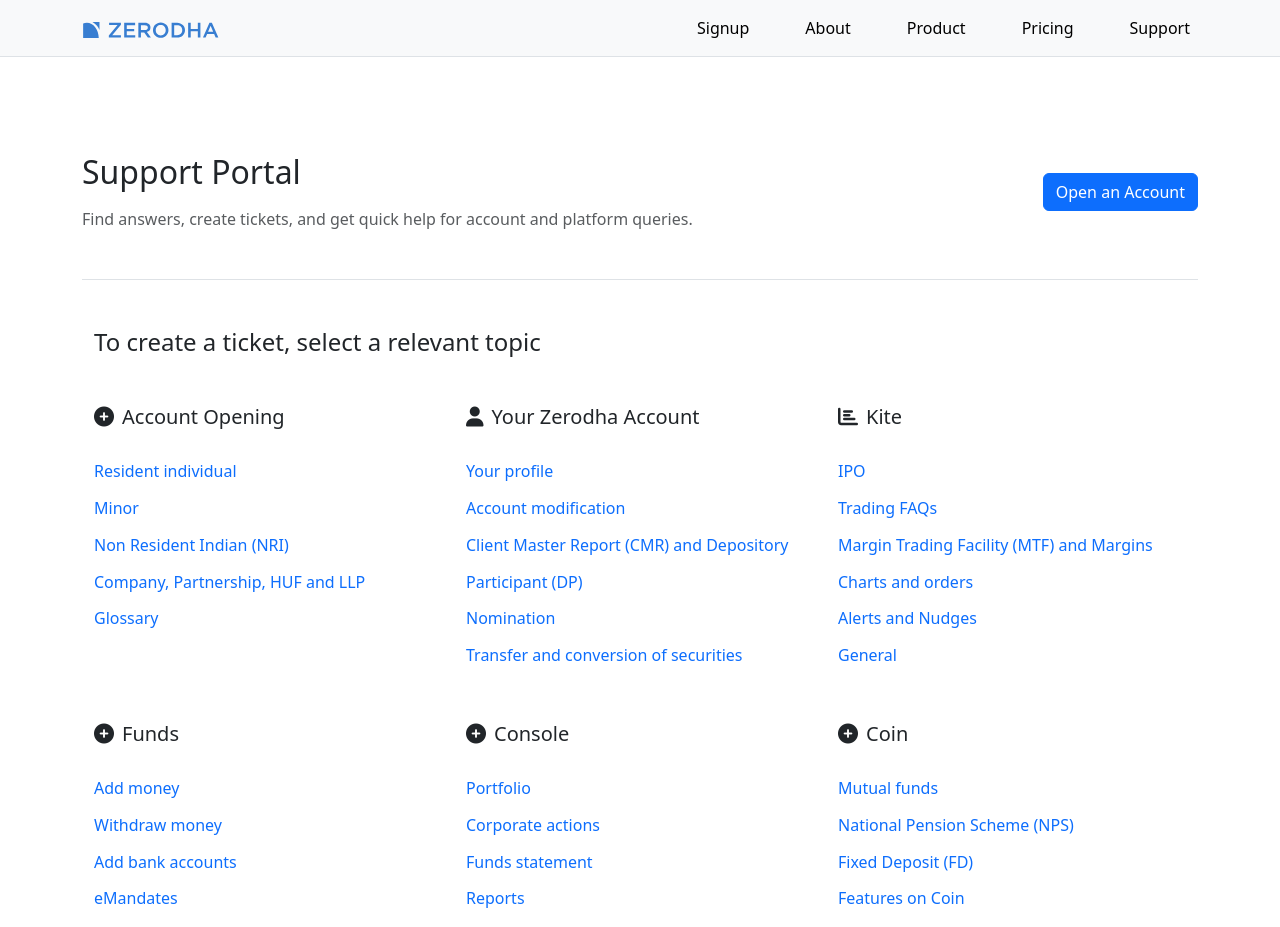
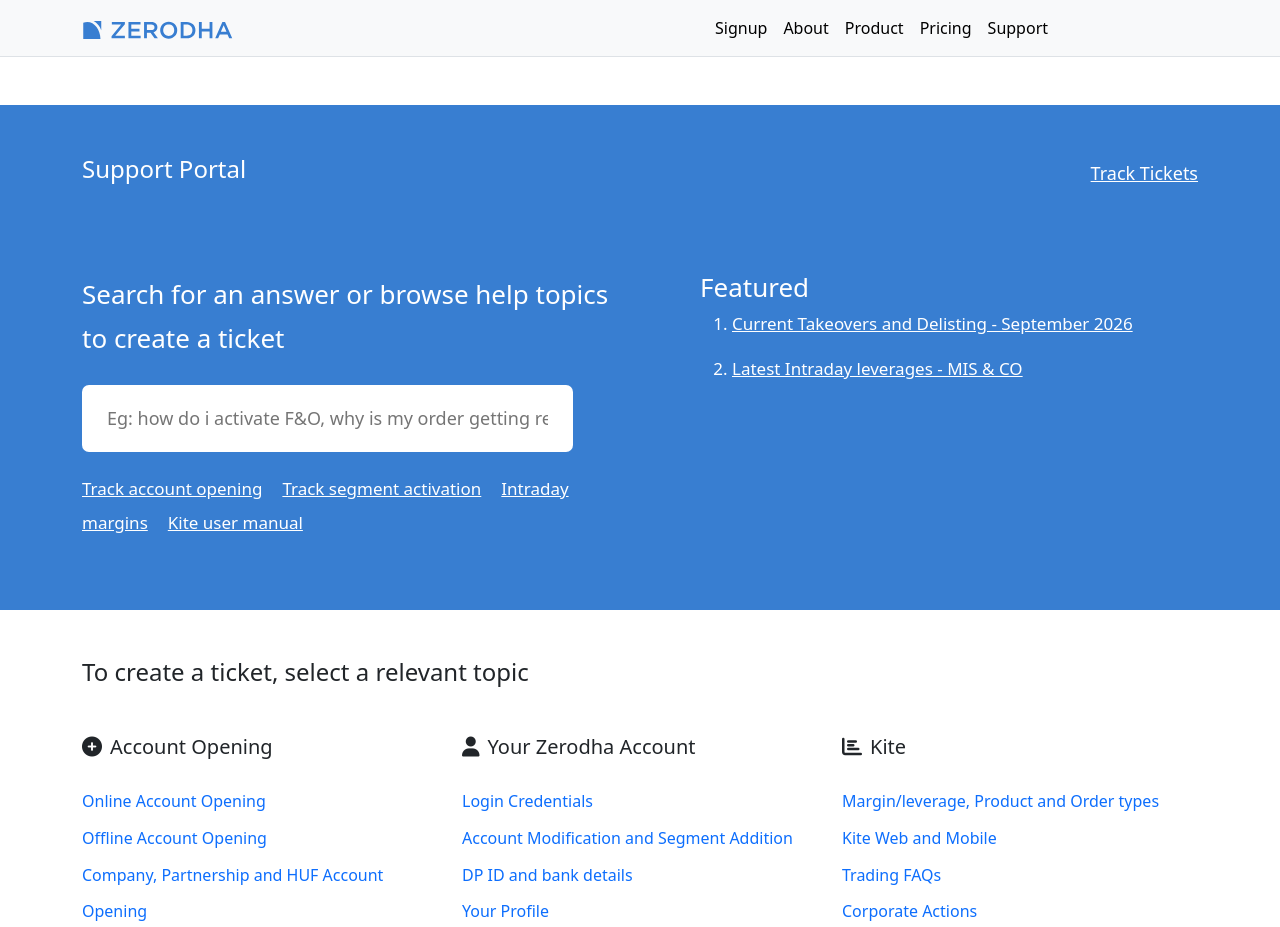
Before and after one commit to joel1701/Stock-Broker-Platform, a React (Vite) app in the folder frontend/zerodha/: page /support in a window 1280 px wide. Shown: the top 927 px of the page. Built offline with nearby package versions, Linux system fonts and the light colour scheme.

Commit message:
support page

```diff
--- a/frontend/zerodha/src/index.css
+++ b/frontend/zerodha/src/index.css
@@ -110,6 +110,70 @@
   background: var(--code-bg);
 } */
 
-.nav-link{
-  margin-left : 40px;
+#supportHero {
+  background-color: rgb(56, 126, 209);
+  color: white;
+  padding: 50px 0 70px;
 }
+
+#supportHero h1,
+#supportHero h2,
+#supportHero h4 {
+  color: white;
+}
+
+#supportWrapper {
+  display: flex;
+  justify-content: space-between;
+  align-items: center;
+  margin-bottom: 80px;
+}
+
+.supportLink {
+  color: white;
+  font-size: 18px;
+}
+
+.supportContent h1 {
+  font-size: 26px;
+  line-height: 1.7;
+  margin-bottom: 25px;
+}
+
+#supportHero input {
+  width: 90%;
+  padding: 20px 25px;
+  font-size: 18px;
+  border-radius: 7px;
+  border: none;
+  outline: none;
+}
+
+.quickLinks {
+  margin-top: 20px;
+  width: 90%;
+}
+
+.quickLinks a {
+  color: white;
+  margin-right: 20px;
+  line-height: 2;
+  font-size: 17px;
+}
+
+.featured {
+  padding-left: 60px;
+}
+
+.featured h2 {
+  font-size: 26px;
+}
+
+.featured li {
+  margin-bottom: 20px;
+  font-size: 17px;
+}
+
+.featured a {
+  color: white;
+}
--- a/frontend/zerodha/src/landing_page/support/CreateTicket.jsx
+++ b/frontend/zerodha/src/landing_page/support/CreateTicket.jsx
@@ -22,11 +22,17 @@
             Account Opening
           </h4>
 
-          <a href="#" style={linkStyle}>Resident individual</a>
-          <a href="#" style={linkStyle}>Minor</a>
-          <a href="#" style={linkStyle}>Non Resident Indian (NRI)</a>
-          <a href="#" style={linkStyle}>Company, Partnership, HUF and LLP</a>
-          <a href="#" style={linkStyle}>Glossary</a>
+          <a href="#" style={linkStyle}>Online Account Opening</a>
+          <a href="#" style={linkStyle}>Offline Account Opening</a>
+          <a href="#" style={linkStyle}>
+            Company, Partnership and HUF Account Opening
+          </a>
+          <a href="#" style={linkStyle}>NRI Account Opening</a>
+          <a href="#" style={linkStyle}>Charges at Zerodha</a>
+          <a href="#" style={linkStyle}>
+            Zerodha IDFC FIRST Bank 3-in-1 Account
+          </a>
+          <a href="#" style={linkStyle}>Getting Started</a>
         </div>
 
         <div className="col-md-4">
@@ -35,13 +41,15 @@
             Your Zerodha Account
           </h4>
 
-          <a href="#" style={linkStyle}>Your profile</a>
-          <a href="#" style={linkStyle}>Account modification</a>
+          <a href="#" style={linkStyle}>Login Credentials</a>
           <a href="#" style={linkStyle}>
-            Client Master Report (CMR) and Depository Participant (DP)
+            Account Modification and Segment Addition
           </a>
-          <a href="#" style={linkStyle}>Nomination</a>
-          <a href="#" style={linkStyle}>Transfer and conversion of securities</a>
+          <a href="#" style={linkStyle}>DP ID and bank details</a>
+          <a href="#" style={linkStyle}>Your Profile</a>
+          <a href="#" style={linkStyle}>
+            Transfer and conversion of shares
+          </a>
         </div>
 
         <div className="col-md-4">
@@ -50,57 +58,66 @@
             Kite
           </h4>
 
-          <a href="#" style={linkStyle}>IPO</a>
+          <a href="#" style={linkStyle}>
+            Margin/leverage, Product and Order types
+          </a>
+          <a href="#" style={linkStyle}>Kite Web and Mobile</a>
           <a href="#" style={linkStyle}>Trading FAQs</a>
-          <a href="#" style={linkStyle}>Margin Trading Facility (MTF) and Margins</a>
-          <a href="#" style={linkStyle}>Charts and orders</a>
-          <a href="#" style={linkStyle}>Alerts and Nudges</a>
-          <a href="#" style={linkStyle}>General</a>
+          <a href="#" style={linkStyle}>Corporate Actions</a>
+          <a href="#" style={linkStyle}>Sentinel</a>
+          <a href="#" style={linkStyle}>Kite API</a>
+          <a href="#" style={linkStyle}>Pi and other platform</a>
+          <a href="#" style={linkStyle}>Stockreports+</a>
+          <a href="#" style={linkStyle}>GTT</a>
         </div>
 
       </div>
 
       {/* ROW 2 */}
-      <div className="row">
+      <div className="row mt-5">
 
         <div className="col-md-4">
           <h4 className="fs-5 mb-4">
-            <i className="fa fa-plus-circle me-2"></i>
+            <i className="fa fa-credit-card me-2"></i>
             Funds
           </h4>
 
-          <a href="#" style={linkStyle}>Add money</a>
-          <a href="#" style={linkStyle}>Withdraw money</a>
-          <a href="#" style={linkStyle}>Add bank accounts</a>
+          <a href="#" style={linkStyle}>Adding Funds</a>
+          <a href="#" style={linkStyle}>Fund Withdrawal</a>
           <a href="#" style={linkStyle}>eMandates</a>
+          <a href="#" style={linkStyle}>Adding Bank Accounts</a>
         </div>
 
         <div className="col-md-4">
           <h4 className="fs-5 mb-4">
-            <i className="fa fa-plus-circle me-2"></i>
+            <i className="fa fa-pie-chart me-2"></i>
             Console
           </h4>
 
+          <a href="#" style={linkStyle}>Reports</a>
+          <a href="#" style={linkStyle}>Ledger</a>
           <a href="#" style={linkStyle}>Portfolio</a>
-          <a href="#" style={linkStyle}>Corporate actions</a>
-          <a href="#" style={linkStyle}>Funds statement</a>
-          <a href="#" style={linkStyle}>Reports</a>
-          <a href="#" style={linkStyle}>Profile</a>
-          <a href="#" style={linkStyle}>Segments</a>
+          <a href="#" style={linkStyle}>60 Day Challenge</a>
+          <a href="#" style={linkStyle}>IPO</a>
+          <a href="#" style={linkStyle}>Referral Program</a>
         </div>
 
         <div className="col-md-4">
           <h4 className="fs-5 mb-4">
-            <i className="fa fa-plus-circle me-2"></i>
+            <i className="fa fa-circle me-2"></i>
             Coin
           </h4>
 
-          <a href="#" style={linkStyle}>Mutual funds</a>
-          <a href="#" style={linkStyle}>National Pension Scheme (NPS)</a>
-          <a href="#" style={linkStyle}>Fixed Deposit (FD)</a>
-          <a href="#" style={linkStyle}>Features on Coin</a>
-          <a href="#" style={linkStyle}>Payments and Orders</a>
-          <a href="#" style={linkStyle}>General</a>
+          <a href="#" style={linkStyle}>Understanding Mutual Funds</a>
+          <a href="#" style={linkStyle}>About Coin</a>
+          <a href="#" style={linkStyle}>
+            Buying and Selling through Coin
+          </a>
+          <a href="#" style={linkStyle}>Starting an SIP</a>
+          <a href="#" style={linkStyle}>Managing your Portfolio</a>
+          <a href="#" style={linkStyle}>Coin App</a>
+          <a href="#" style={linkStyle}>Moving to Coin</a>
+          <a href="#" style={linkStyle}>Government Securities</a>
         </div>
 
       </div>
--- a/frontend/zerodha/src/landing_page/support/Hero.jsx
+++ b/frontend/zerodha/src/landing_page/support/Hero.jsx
@@ -1,24 +1,66 @@
-import React from 'react'
-import { Link } from 'react-router-dom'
+import React from "react";
+import { Link } from "react-router-dom";
 
 function Hero() {
   return (
-		<section className="py-5 border-bottom">
-			<div className="row align-items-center g-4">
-				<div className="col-lg-8">
-					<h1 className="fs-2 mb-3">Support Portal</h1>
-					<p className="text-muted mb-0">
-						Find answers, create tickets, and get quick help for account and platform queries.
-					</p>
+    <section id="supportHero">
+      <div className="container">
+
+        {/* TOP ROW */}
+        <div id="supportWrapper">
+          <h4>Support Portal</h4>
+          <Link to="/" className="supportLink">
+            Track Tickets
+          </Link>
         </div>
-				<div className="col-lg-4 text-lg-end">
-					<Link className="btn btn-primary" to="/signup">
-						Open an Account
+
+        {/* MAIN CONTENT */}
+        <div className="row supportContent">
+
+          {/* LEFT SIDE */}
+          <div className="col-md-6">
+            <h1>
+              Search for an answer or browse help topics
+              <br />
+              to create a ticket
+            </h1>
+
+            <input
+              type="text"
+              placeholder="Eg: how do i activate F&O, why is my order getting rejected.."
+            />
+
+            <div className="quickLinks">
+              <Link to="/">Track account opening</Link>
+              <Link to="/">Track segment activation</Link>
+              <Link to="/">Intraday margins</Link>
+              <Link to="/">Kite user manual</Link>
+            </div>
+          </div>
+
+          {/* RIGHT SIDE */}
+          <div className="col-md-6 featured">
+            <h2>Featured</h2>
+
+            <ol>
+              <li>
+                <Link to="/">
+                  Current Takeovers and Delisting - September 2026
                 </Link>
+              </li>
+
+              <li>
+                <Link to="/">
+                  Latest Intraday leverages - MIS & CO
+                </Link>
+              </li>
+            </ol>
+          </div>
+
         </div>
       </div>
     </section>
-	)
+  );
 }
 
-export default Hero
+export default Hero;
--- a/frontend/zerodha/src/landing_page/support/SupportPage.jsx
+++ b/frontend/zerodha/src/landing_page/support/SupportPage.jsx
@@ -4,7 +4,7 @@
 
 function SupportPage() {
 	return (
-		<main className="container py-5">
+		<main className="py-5">
 			<Hero />
 			<CreateTicket />
 		</main>
```
Lines whose indentation alone changed are shown as unchanged.
